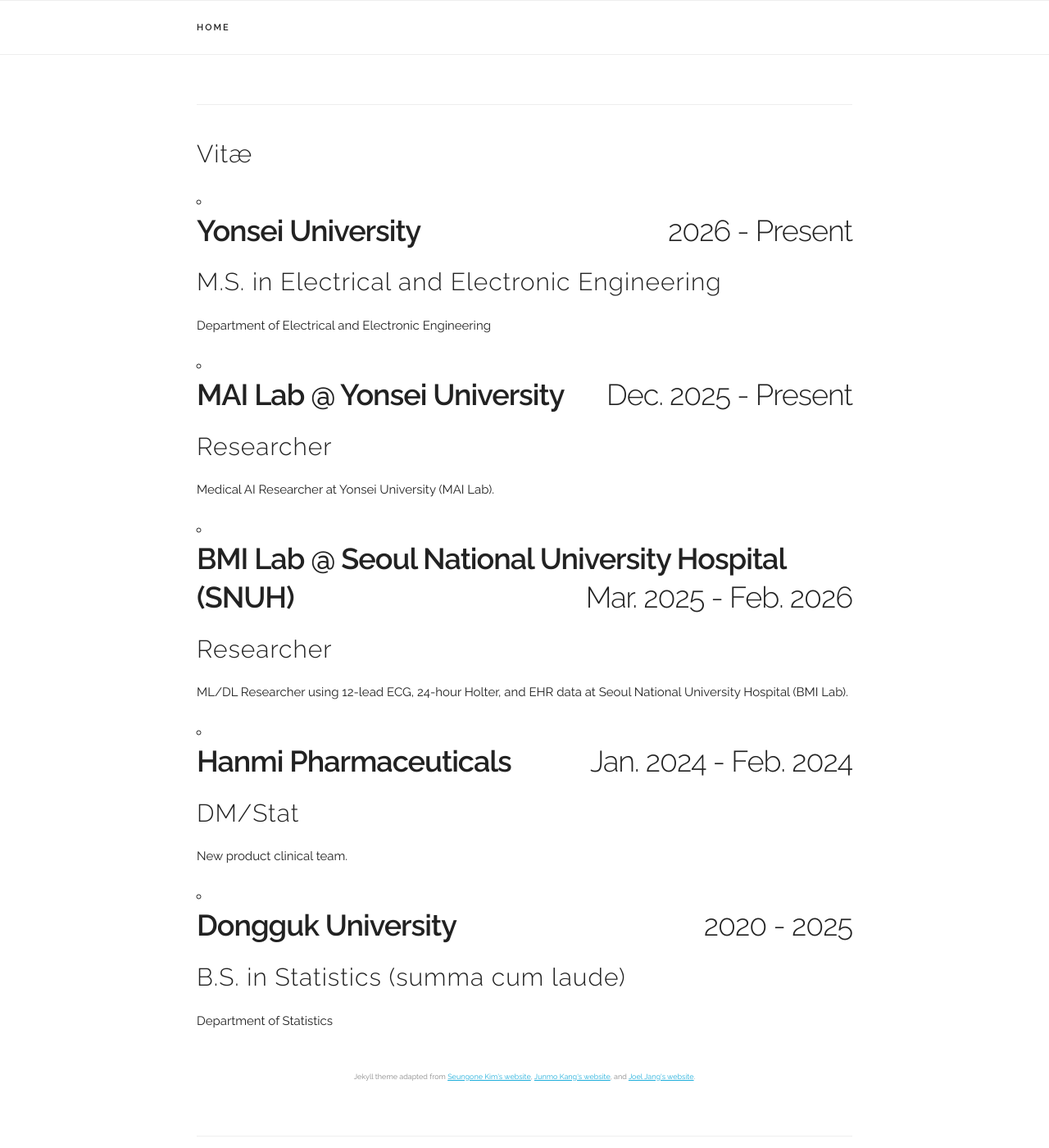
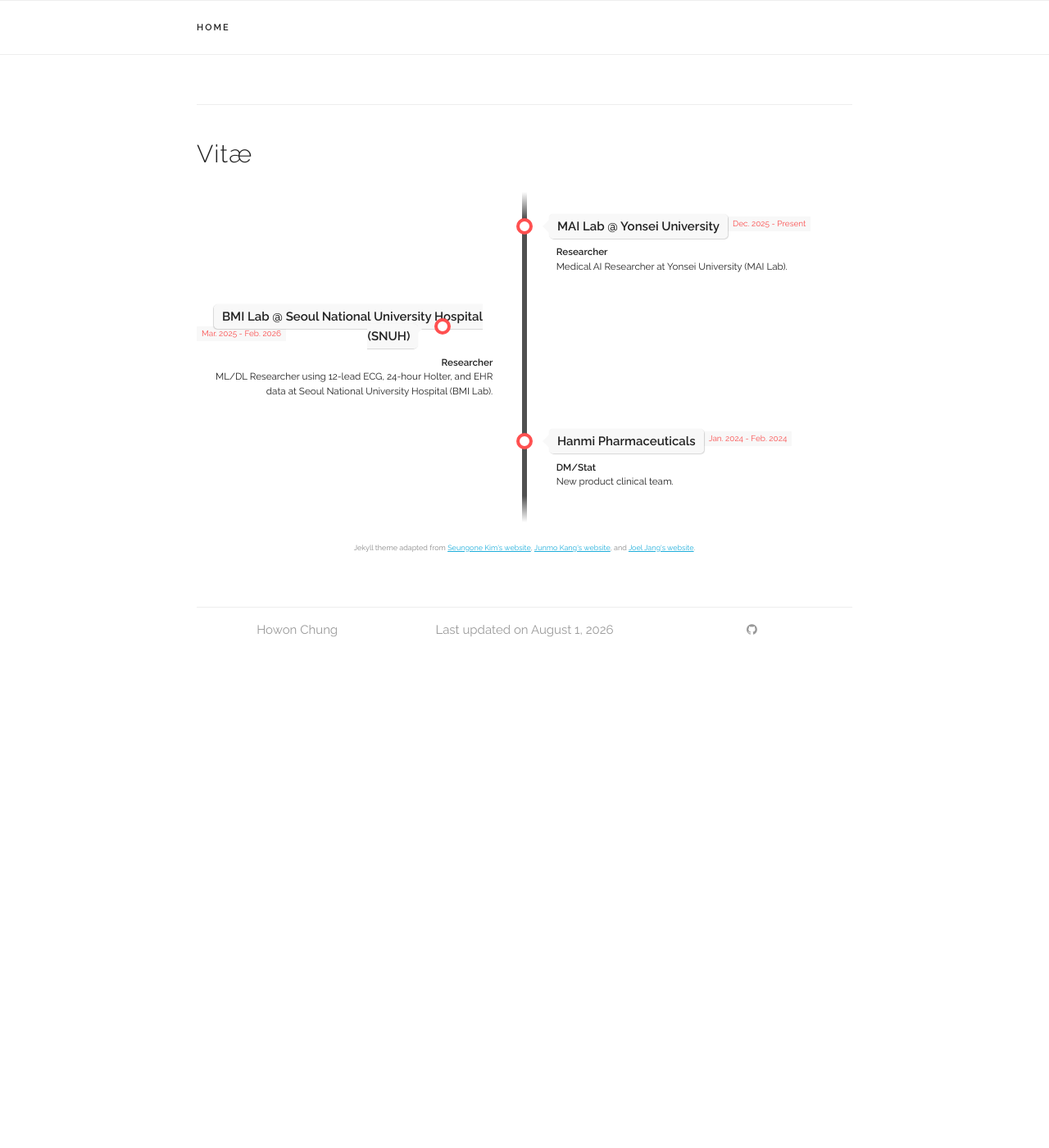
Before and after one commit to DONGSANSUNJAE/DONGSANSUNJAE.github.io, a Jekyll site: the page built from index.html, in a window 1280 px wide and 1400 px high, scrolled down 1187 px. Shown: the whole window at 82% size. Built offline with Jekyll 4.4.1, drawn with Linux system fonts in a browser that asks for light colours; after the commit the page ends 2007 px from its top, so only the background shows below that.

Commit message:
Use compact timeline for vitae, show work only

```diff
--- a/index.html
+++ b/index.html
@@ -70,20 +70,22 @@
     {% endif %}
   </p>
 
-  <ul class="cbp_tmtimeline">
-    {% for exp in site.data.experience.experiences %}
+  <!-- The Timeline -->
+  <ul class="timeline">
+    {% assign work_experiences = site.data.experience.experiences | where: "category", "work" %}
+    {% for exp in work_experiences %}
     <li>
-      {% if exp.category == "work" %}
-      <div class="cbp_tmicon cbp_tmicon-work"></div>
+      {% assign index_modulo = forloop.index0 | modulo: 2 %}
+      {% if index_modulo == 0 %}
+      <div class="direction-r">
       {% else %}
-      <div class="cbp_tmicon cbp_tmicon-education"></div>
+      <div class="direction-l">
       {% endif %}
-      <div class="cbp_tmlabel">
-        <h3><b>{{ exp.place }}</b> <span style="float:right;">{{ exp.time }}</span></h3>
-        <h4>{{ exp.title }}</h4>
-        {% if exp.subtitle and exp.subtitle != "" %}
-        <p>{{ exp.subtitle }}</p>
-        {% endif %}
+        <div class="flag-wrapper">
+          <span class="flag">{{ exp.place }}</span>
+          <span class="time-wrapper"><span class="time">{{ exp.time }}</span></span>
+        </div>
+        <div class="desc"><b>{{ exp.title }}</b>{% if exp.subtitle and exp.subtitle != "" %} <br/> {{ exp.subtitle }}{% endif %}</div>
       </div>
     </li>
     {% endfor %}
```
